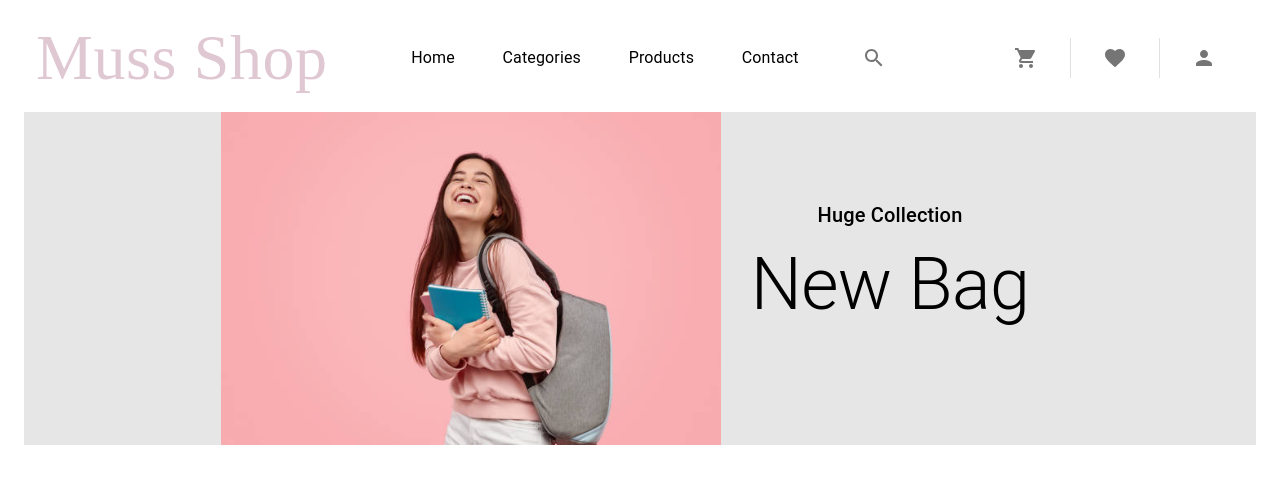
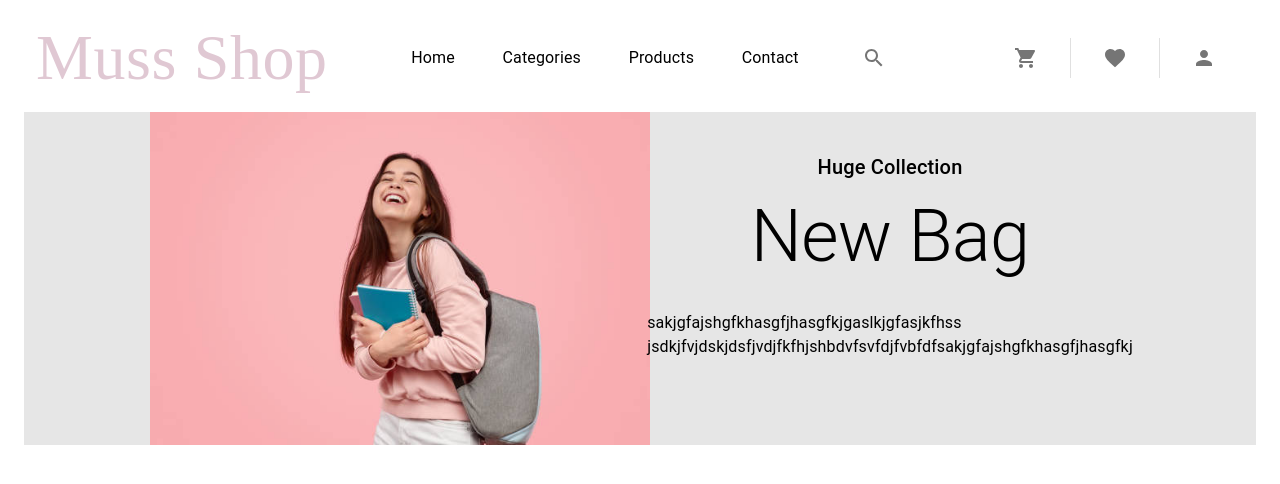
Before and after one commit to Sajjad124/mussshop, a React (Create React App) app: page / in a window 1280 px wide. Shown: the top 484 px of the page. Built offline with nearby package versions, Linux system fonts and the light colour scheme; a web font is replaced by a local one.

Commit message:
Update index.js

```diff
--- a/src/components/banner/index.js
+++ b/src/components/banner/index.js
@@ -18,12 +18,12 @@ const Banner = () => {
       <BannerContent>
         <Typography variant="h6">Huge Collection</Typography>
         <BannerTitle variant="h2">New Bag</BannerTitle>
-        {/* <BannerDescription variant="subtitle">
+        <BannerDescription variant="subtitle">
           <Typography>
             sakjgfajshgfkhasgfjhasgfkjgaslkjgfasjkfhss
             jsdkjfvjdskjdsfjvdjfkfhjshbdvfsvfdjfvbfdfsakjgfajshgfkhasgfjhasgfkj
           </Typography>
-        </BannerDescription> */}
+        </BannerDescription>
       </BannerContent>
     </BannerContainer>
   );
```
